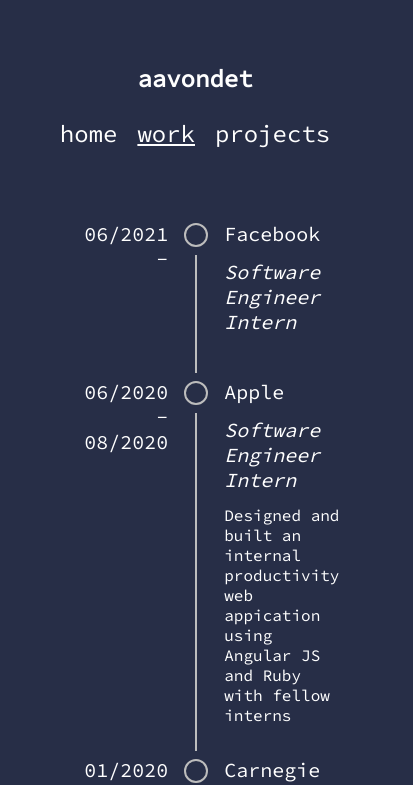
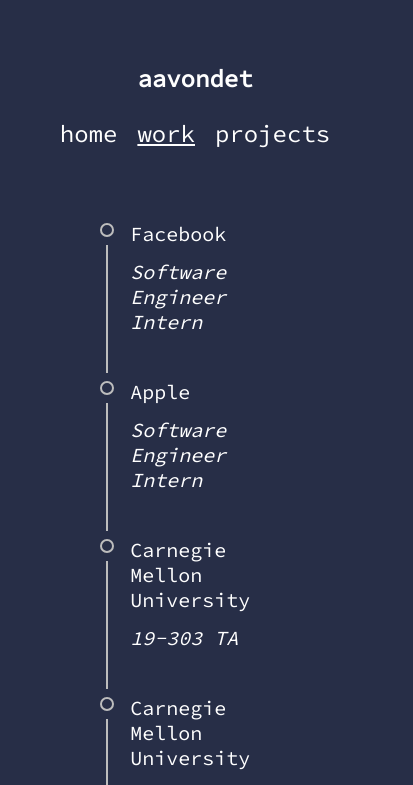
Before and after one commit to aavondet/aavondet, a React app: page /work in a window 390 px wide. Shown: the top 785 px of the page, 413 px wide, since content can reach past the window. Built offline with nearby package versions, Linux system fonts and the light colour scheme.

Commit message:
Made work and project mobile friendly

```diff
--- a/src/components/Header.js
+++ b/src/components/Header.js
@@ -55,10 +55,10 @@
 	const classes = useStyles();
 	return (
 		<Grid container className={classes.gridContainer}>
-            <Grid item xs='12' md='6'>
+            <Grid item xs={12} md={6}>
                 <h1 className={classes.headerTitle}><a href='/'>aavondet</a></h1>
             </Grid>
-            <Grid item xs='12' md='6'>
+            <Grid item xs={12} md={6}>
                 <nav>
                     <ul className={classes.headerNavList}>
                         <li><NavItem label='home' to='/' active={true}/></li>
--- a/src/components/Home.js
+++ b/src/components/Home.js
@@ -39,10 +39,10 @@
 	const classes = useStyles();
 	return (
 		<Grid container>
-			<Grid item xs='12' md='6' className={classes.homeAvatarContainer}>
+			<Grid item xs={12} md={6} className={classes.homeAvatarContainer}>
 				<img className={classes.homeAvatar} src={AvatarL} srcSet={`${AvatarS} 300w, ${AvatarL} 1280w`} alt='Picture of Arnaud'/>
 			</Grid>
-			<Grid item xs='12' md='6' className={classes.homeParagraph}>
+			<Grid item xs={12} md={6} className={classes.homeParagraph}>
 				<p>
 				Hello!<br/>
 				My name is Arnaud, I’m an undergrad<br/>
--- a/src/components/Projects.js
+++ b/src/components/Projects.js
@@ -32,7 +32,7 @@
 		},
 	},
 	card: {
-		margin: '60px auto',
+		margin: '60px',
 		color: 'white',
 		backgroundColor: '#272E47',
 		borderRadius: spacing(2), // 16px
@@ -40,7 +40,6 @@
 		boxShadow: '0px 14px 80px rgba(34, 35, 58, 0.2)',
 		position: 'relative',
 		maxWidth: 600,
-		marginLeft: 'auto',
 		borderWidth: '1px',
 		borderStyle: 'solid',
 		overflow: 'initial',
@@ -48,14 +47,20 @@
 		display: 'flex',
 		flexDirection: 'column',
 		alignItems: 'center',
-		paddingBottom: spacing(2),
-		[breakpoints.up('md')]: {
+        paddingBottom: spacing(2),
+        [breakpoints.up('sm')]: {
+            margin: '60px auto',
+		},
+        [breakpoints.up('md')]: {
 			flexDirection: 'row',
-			paddingTop: spacing(2),
+            paddingTop: spacing(2),
 		},
 	},
 	cardContent: {
-		width: '40%',
+        width: '40%',
+        [breakpoints.down('sm')]: {
+			width: '80%',
+		},
 	},
 	button: {
 		backgroundColor: 'Transparent',
@@ -77,8 +82,8 @@
 	const contentClasses = useProjectTextInfoContentStyles();
 	return (
 		<>
-			{projects.map((project) =>
-				<Card className={classes.card}>
+			{projects.map((project, i) =>
+				<Card className={classes.card} key={i}>
 					<CardMedia
 						className={classes.media}
                         image={images[project.id]}
--- a/src/components/Work.js
+++ b/src/components/Work.js
@@ -10,9 +10,12 @@
 
 import jobs from '../jobs.json';
 
-const useStyles = makeStyles({
+const useStyles = makeStyles(({ breakpoints }) => ({
 	dot: {
-    	padding: '10px',
+        padding: '10px',
+        [breakpoints.down('sm')]: {
+            padding: '5px',
+		},
 	},
 	company: {
 		fontSize: '20px',
@@ -22,25 +25,33 @@
 		fontStyle: 'italic',
 	},
 	date: {
-		fontSize: '20px',
+        fontSize: '20px',
+        [breakpoints.down('sm')]: {
+            fontSize: '0px',
+            flex: 0,
+		},
 	},
 	description: {
 		fontSize: '16px',
-		paddingBottom: '20px',
+        paddingBottom: '20px',
+        [breakpoints.down('sm')]: {
+            fontSize: '0px',
+		},
 	},
 	timeline: {
 		width: '65%',
 		margin: 'auto',
 		paddingBottom: '50px',
-	},
-});
+    },
+}));
 
 const Work = () => {
-	const classes = useStyles();
+    const classes = useStyles();
+
 	return (
 		<Timeline classes={{root: classes.timeline}}>
-			{jobs.map((job) =>
-				<TimelineItem>
+			{jobs.map((job, i) =>
+				<TimelineItem key={i}>
 					<TimelineOppositeContent classes={{root: classes.date}}>
 						{job.date}
 					</TimelineOppositeContent>
```
